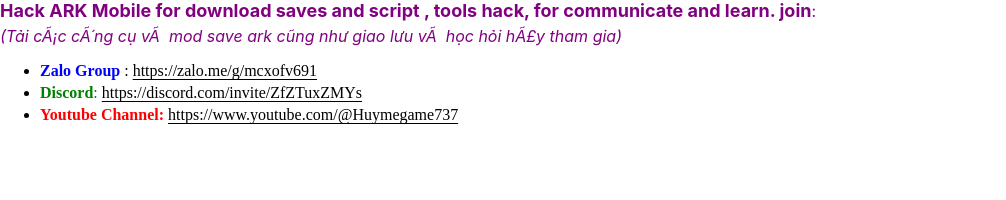
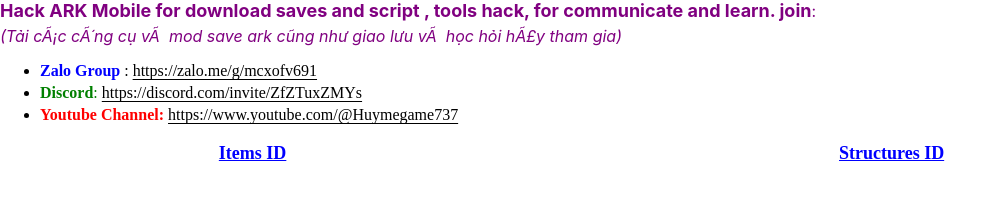
Before and after one commit to evolutionsofgame/ark-gogs, a plain HTML site: page index.html in a window 1280 px wide. Shown: the whole page, without its empty margins (0-1006 px from the left). Drawn offline with Linux system fonts and the light colour scheme.

Commit message:
Update index.html

```diff
--- a/index.html
+++ b/index.html
@@ -22,6 +22,17 @@
 	<font color="#FF0000"><b>Youtube Channel:</b></font>&nbsp;<a rel="nofollow" style="box-sizing: border-box; color: var(--fgColor-accent, var(--color-accent-fg)); text-decoration: underline; text-underline-offset: 0.2rem; background-color: transparent" href="https://www.youtube.com/@Huymegame737">https://www.youtube.com/@Huymegame737</a></li>
 </ul>
 
+<table border="0" width="100%">
+	<tr>
+		<td align="center"><b><font size="4" color="#FF0000">
+		<a target="_blank" href="https://raw.githubusercontent.com/evolutionsofgame/ark-gogs/main/ItemSpawn-1.txt">
+		Items ID</a></font></b></td>
+		<td align="center"><b><font size="4" color="#FF0000">
+		<a target="_blank" href="https://raw.githubusercontent.com/evolutionsofgame/ark-gogs/main/code_for_spawn.txt">
+		Structures ID</a></font></b></td>
+	</tr>
+</table>
+
 </body>
 
 </html>
```
